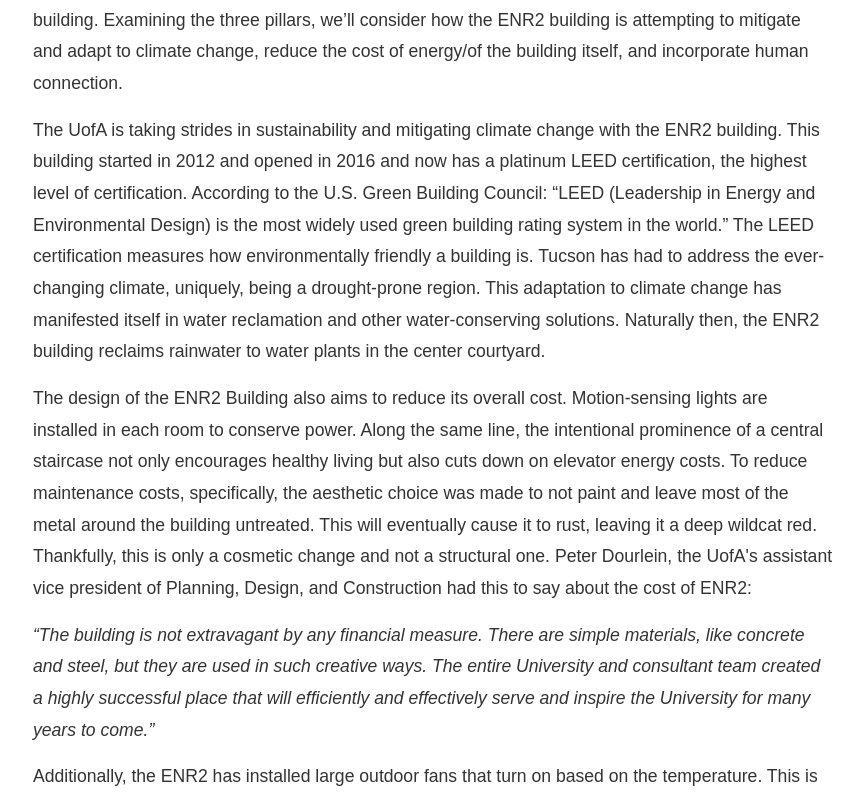
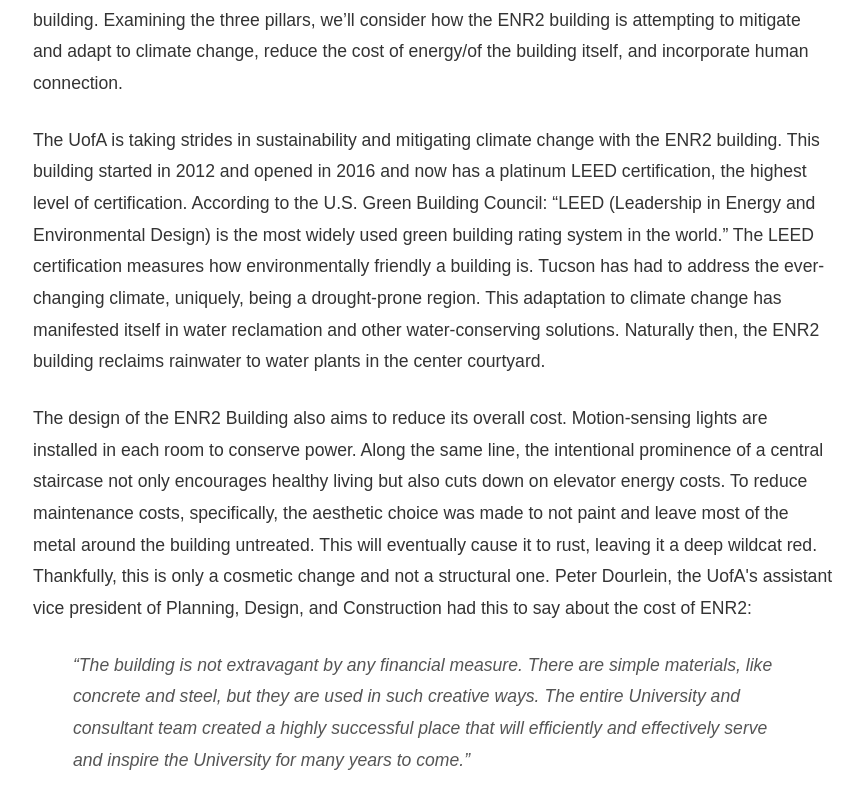
Before and after one commit to classicallytofu/PLS170C3, a plain HTML site: page index.html in a window 1280 px wide. Shown: the part 1188-1980 px from the top of the page, without its empty margins (207-1070 px from the left). Drawn offline with Linux system fonts and the light colour scheme.

Commit message:
update styling of content

```diff
--- a/styles.css
+++ b/styles.css
@@ -116,9 +116,17 @@ main {
 
 
 .article-content p {
-    margin-bottom: 15px;
+    margin-bottom: 25px;
     font-size: 1.1rem;
     line-height: 1.8;
+}
+
+/* Block quote styling */
+.article-content p em {
+    display: block; /* Ensures the block quote behaves like a block */
+    margin: 0 40px; /* Adds indentation on both sides */
+    font-style: italic; /* Ensures the quote stays italicized */
+    color: #555; /* Optional: Light gray text for emphasis */
 }
 
 /* Footer */
```
